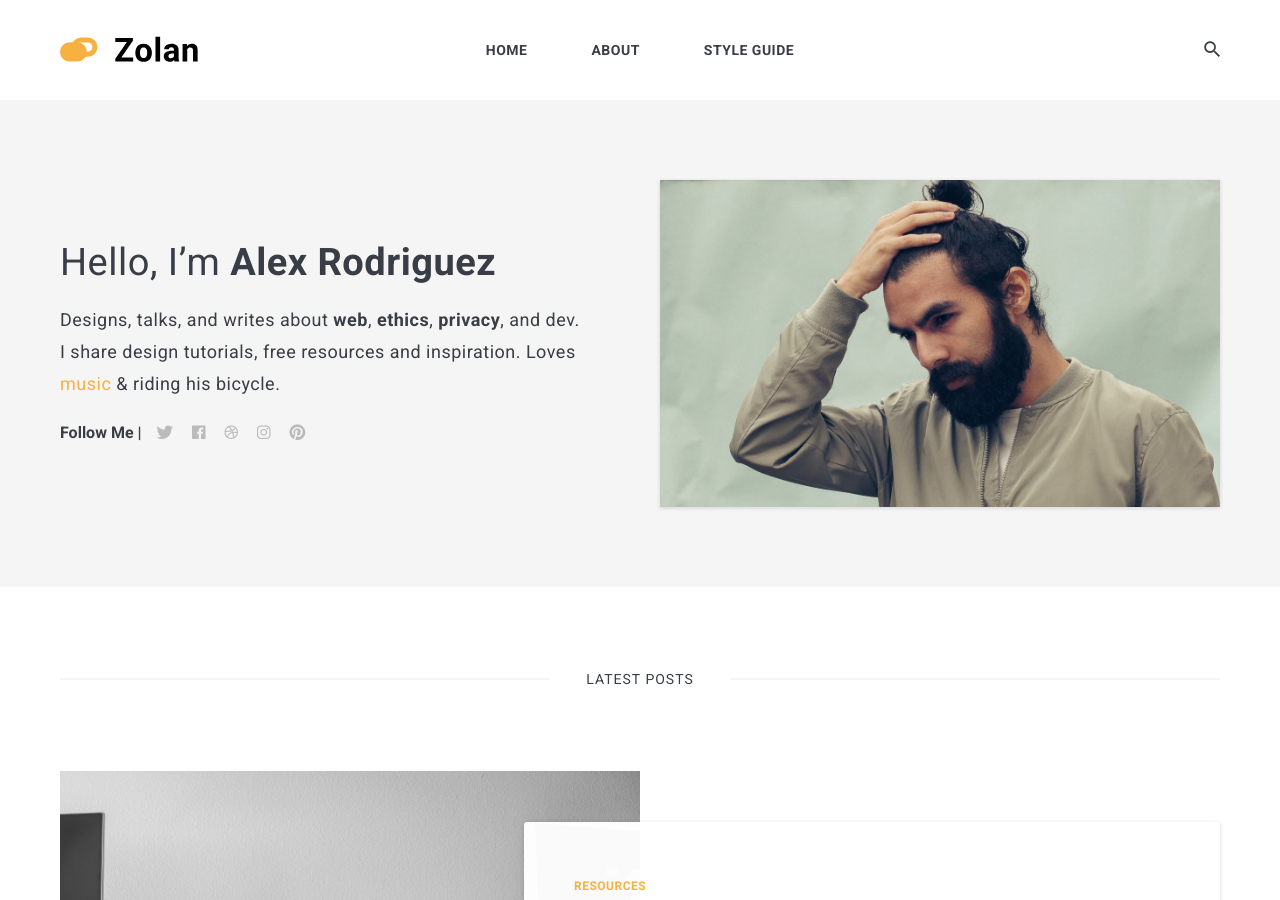
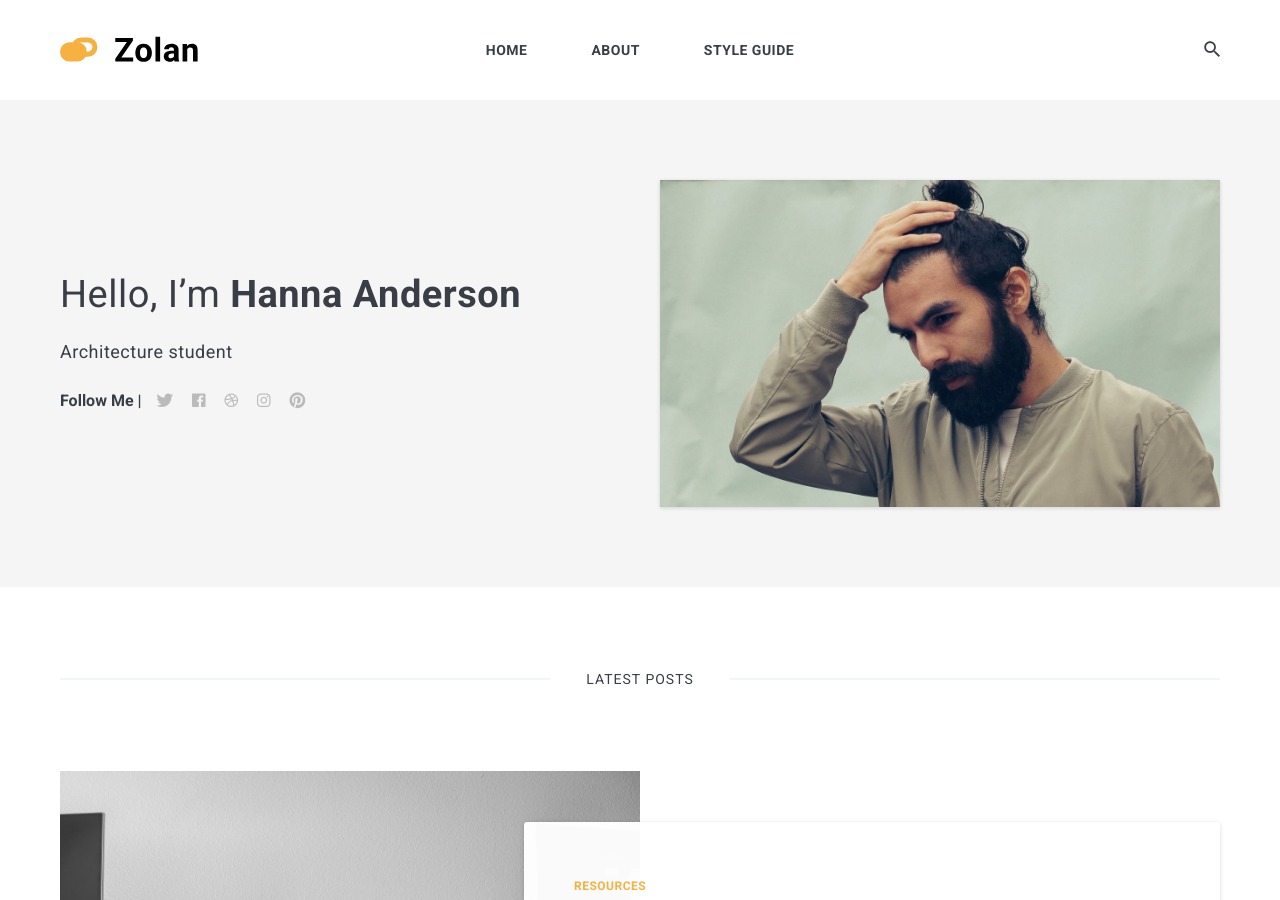
Before and after one commit to Andersonhannaa/andersonhannaa.github.io, a Jekyll site: the page built from index.html, in a window 1280 px wide and 900 px high. Built offline with Jekyll 4.4.1, drawn with Linux system fonts in a browser that asks for light colours; nearby versions of some CDN libraries; the list of posts is cut into pages by our own code.

Commit message:
Change defaults

```diff
--- a/_data/settings.yml
+++ b/_data/settings.yml
@@ -1,17 +1,17 @@
 #-------------------------------
 # General Site Settings
-title: Zolan
+title: Hanna Anderson
 logo: logo.svg # You can add own logo.
-description: Zolan is modern minimal theme for Jekyll
+description: Architecture student
 
 
 #-------------------------------
 # Author Settings
 author:
-  name: Alex Rodriguez
+  name: Hanna Anderson
   image: 01.jpg
-  say-hello: Hello, I’m <strong>Alex Rodriguez</strong>
-  bio: Designs, talks, and writes about <strong>web</strong>, <strong>ethics</strong>, <strong>privacy</strong>, and dev. I share design tutorials, free resources and inspiration. Loves <a href="#">music</a> & riding his bicycle.
+  say-hello: Hello, I’m <strong>Hanna Anderson</strong>
+  bio: Architecture student
 
 
 #-------------------------------
@@ -25,20 +25,20 @@ pinterest: https://pinterest.com/ # Add your Pinterest handle
 
 #-------------------------------
 # Comment Section (Disqus)
-disqus-identifier: mr-brown # add your shortname for Disqus Comment. For example mr-brown
+# disqus-identifier: mr-brown # add your shortname for Disqus Comment. For example mr-brown
 
 
 #-------------------------------
 # Instagram Feed
-instafeed: # To enable the instafeed, use the value true. To turn off use the value false.
-instagram-profile: artemsheludko_ # Add instagram username
+# instafeed: # To enable the instafeed, use the value true. To turn off use the value false.
+# instagram-profile: artemsheludko_ # Add instagram username
 
 
 #-------------------------------
 # Google Analytics
-google-analytics: # Add your identifier. For example UA-99631805-1.
+# google-analytics: # Add your identifier. For example UA-99631805-1.
 
 
 #-------------------------------
 # Newsletter
-mailchimp: # Add your MailChimp form identifier. For example - blogenjoyfreedom.us16.list-manage.com/subscribe/post?u=cd56155d76ddeeb4c0bc4d080&amp;id=7a526cd13e
+# mailchimp: # Add your MailChimp form identifier. For example - blogenjoyfreedom.us16.list-manage.com/subscribe/post?u=cd56155d76ddeeb4c0bc4d080&amp;id=7a526cd13e
```
